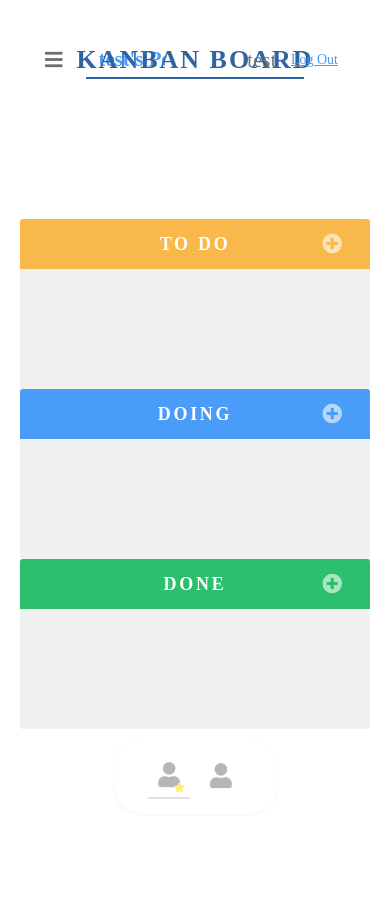
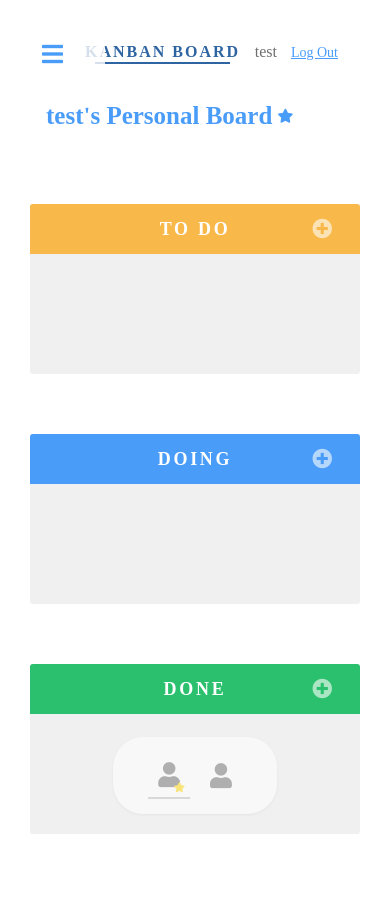
Before and after one commit to Joshtray/kanban-board, a Flask app: page / in a window 390 px wide. Before the commit the page ends 799 px from the top, so only its background shows below. Run offline with Flask 2, Linux system fonts and the light colour scheme; the visitor is signed in with stand-in values (Sample User, id 1); data comes from the database, SQL or seed files in the repository; data that the repository does not hold is empty; some libraries are stand-ins or nearby versions; some web fonts are replaced.

Commit message:
Made app responsive for multiple devices

```diff
--- a/flaskr/auth.py
+++ b/flaskr/auth.py
@@ -31,7 +31,6 @@ def register():
                 personal_board_id = db.execute(
                     'SELECT id FROM board b WHERE b.ROWID = LAST_INSERT_ROWID()'
                 ).fetchone()[0]
-                print("PB", personal_board_id)
 
                 db.execute(
                     "INSERT INTO user (username, password, personal_board) VALUES (?, ?, ?)",
@@ -40,7 +39,6 @@ def register():
                 user_id = db.execute(
                     'SELECT id FROM user u WHERE u.ROWID = LAST_INSERT_ROWID()'
                 ).fetchone()[0]
-                print(user_id)
                 db.execute(
                     'UPDATE board SET admin_id = ? WHERE id = ?', (user_id, personal_board_id)
                 )
@@ -51,7 +49,6 @@ def register():
                 )
                 db.commit()
             except db.IntegrityError as e:
-                print("Ex", e)
                 error = f"User {username} is already taken."
             else:
                 flash("Registration successful! Please log in.")
--- a/flaskr/kanban.py
+++ b/flaskr/kanban.py
@@ -62,9 +62,7 @@ def index():
         ).fetchall()
         return render_template('kanban/index.html', tasks=tasks, boards=boards, board_id=board_id, board_name=board_name, board_users=board_users, board_admin=board_admin, error=error)
     except Exception as e:
-        print(e)
         if isinstance(e, exceptions.HTTPException):
-            print("WWF", e.description)
             flash("Error: " + e.description)
             return redirect(url_for('kanban.index', error=e.code))
         raise e
@@ -133,7 +131,6 @@ def rename_board():
             return redirect(url_for('kanban.index', board_id=board_id))
     except Exception as e:
         if isinstance(e, exceptions.HTTPException):
-            print("Error: " + e.description)
             flash("Error: " + e.description)
             return redirect(url_for('kanban.index', board_id=board_id, error=e.code))
         else:
@@ -264,7 +261,6 @@ def remove_user():
             board = db.execute(
                 'SELECT b.admin_id FROM board b WHERE b.id = ?', (board_id,)
             ).fetchone()
-            print(user_id, type(user_id), remove_user_id, type(remove_user_id))
             if board is None:
                 abort(404, f"Board id {board_id} doesn't exist.")
 
--- a/flaskr/static/style.css
+++ b/flaskr/static/style.css
@@ -4,7 +4,27 @@
   -webkit-box-sizing: border-box;
   box-sizing: border-box;
 }
+::-webkit-scrollbar {
+  width: 16px;
+}
 
+::-webkit-scrollbar-track {
+  background-color: #e4e4e4;
+  border-radius: 100px;
+  margin: 10px;
+  padding: 10px;
+}
+
+::-webkit-scrollbar-thumb {
+  background-color: #9e9e9e;
+  border-radius: 100px;
+  box-shadow: inset 0 0 6px rgba(0, 0, 0, 0.3);
+  border: 5px solid transparent;
+  background-clip: content-box;
+}
+::-webkit-scrollbar-thumb:hover {
+  background-color: #4a9cf9;
+}
 a {
   color: #4a9cf9;
   text-decoration: underline;
@@ -78,7 +98,7 @@ h4 {
 
 .section-title {
   color: #2e64a1;
-  font-size: 26px;
+  font-size: 24px;
   font-weight: 700;
   margin: 40px 0;
   letter-spacing: 2px;
@@ -189,6 +209,7 @@ body {
   padding: 30px;
   transition: 0.2s ease-in-out;
   width: 100%;
+  --width: 30%;
   opacity: 0%;
 }
 .board-menu .board-list .board-list-title {
@@ -310,7 +331,7 @@ body {
 .nav-bar .board-nav .board-title .board-name {
   color: #4a9cf9;
   margin: 10px;
-  margin-right: 20px;
+  margin-right: 5px;
   overflow: hidden;
   white-space: nowrap;
   text-overflow: ellipsis;
@@ -451,16 +472,16 @@ body {
 .nav-bar .board-nav .board-title .new-user .form-submit button:hover {
   color: #4a9cf9;
 }
-.new-task-container {
+.board-item-container.new-task-container {
   height: 100%;
+  display: none;
+  opacity: 0;
+  transition: 0.2s ease-in-out;
 }
 
 .new-task-container .new-task {
   cursor: default;
-  height: 10%;
-  display: none;
-  opacity: 0;
-  transition: 0.2s ease-in-out;
+  height: 100%;
 }
 .new-task-container .new-task .board-item-edit {
   height: 100%;
@@ -592,7 +613,6 @@ body {
   background: #f0f0f0;
   border-radius: 3px;
   position: relative;
-  /* z-index: 1; */
 }
 .board-column .container {
   position: absolute;
@@ -816,6 +836,7 @@ body {
 .user-list .user-info .user-name {
   display: none;
   font-size: 14px;
+  text-align: center;
 }
 .user-list .user-info:hover .user-name {
   display: flex;
@@ -880,13 +901,134 @@ body {
   margin: 5px;
 }
 
-@media only screen and (max-width: 750px) {
+@media only screen and (max-width: 950px) {
+  .board-menu .board-list {
+    --width: 100%;
+  }
+  .section-title {
+    font-size: 16px;
+  }
+  .nav-bar .board-nav {
+    position: absolute;
+    bottom: -60%;
+    width: 100%;
+  }
+  .nav-bar .board-nav .board-menu-button {
+    position: fixed;
+    top: 0;
+    left: 0;
+    padding: 40px;
+    z-index: 3;
+    background-color: transparent;
+    border-bottom-right-radius: 15px;
+  }
+  .nav-bar .board-nav .board-menu-button:hover {
+    background-color: rgba(255, 255, 255, 0.8);
+  }
+  .nav-bar .board-nav .board-title .board-name {
+    font-size: 25px;
+    margin-right: 10px;
+    margin-left: 0px;
+  }
   .kanban-board .board {
     flex-direction: column;
-    width: 100%;
+    align-items: center;
+    justify-content: center;
+    margin: 0px 10px 30px;
   }
   .kanban-board .board .board-column {
     width: 100%;
+    margin: 30px;
+  }
+  .kanban-board .board .board-column .board-column-content {
+    display: flex;
+    flex-direction: row;
+    align-items: center;
+    justify-content: center;
+    flex-wrap: wrap;
+  }
+  .kanban-board .board .board-column .board-item-container.main-container {
+    width: 45%;
+    margin: 10px;
+  }
+  .kanban-board .board .board-column .board-item-container .board-item-edit form button {
+    transform: rotate(90deg);
+  }
+  .new-task-container {
+    max-width: max-content;
+    width: 100%;
+  }
+  .nav-bar .board-nav .board-title .new-user {
     margin: 0;
   }
+  .account-nav span {
+    font-size: 16px;
+    letter-spacing: 0px;
+  }
+  .user-list {
+    z-index: 3;
+  }
 }
+@media only screen and (max-width: 650px) {
+  .nav-bar .board-nav .board-menu-button {
+    position: fixed;
+    top: 0;
+    left: 0;
+    padding: 42px;
+    z-index: 3;
+    background-color: transparent;
+  }
+
+  .nav-bar .board-nav {
+    position: absolute;
+    bottom: -40%;
+    width: 100%;
+  }
+  .section-title {
+    width: 100%;
+    text-align: left;
+    margin-left: 40px;
+  }
+  .kanban-board .board .board-column {
+    margin: 60px;
+    margin-top: 0;
+  }
+  .main-flash {
+    z-index: 6;
+    margin-top: 75px;
+    margin-right: 50px;
+  }
+  .kanban-board .board .board-column .board-item-container.main-container {
+    margin: 5px 15px;
+  }
+  .board-item-edit {
+    display: flex;
+    flex-direction: column;
+    align-items: center;
+    justify-content: center;
+  }
+  .board-item-edit form {
+    display: flex;
+    flex-direction: row;
+    align-items: center;
+    justify-content: center;
+    text-align: center;
+  }
+  .board-item-edit form button {
+    height: 25px;
+    display: flex;
+    flex-direction: column;
+    align-items: center;
+    justify-content: center;
+    border-radius: 50%;
+    margin: 3px;
+    text-align: center;
+    font-size: 14px;
+    cursor: pointer;
+    background-color: transparent;
+    transition: 0.15s ease-in;
+  }
+}
+.hidden-input {
+  display: none;
+}
--- a/flaskr/templates/kanban/index.html
+++ b/flaskr/templates/kanban/index.html
@@ -34,10 +34,11 @@
           </form>
         </section>
       </section>
-      <form class="new-user" action="{{ url_for('kanban.add_user', board_id=board_id ) }}" method="post">
+      <form class="new-user" action="{{ url_for('kanban.add_user', board_id=board_id ) }}" method="post" autocomplete="off">
+        <input autocomplete="false" name="hidden" type="text" class="hidden-input" title="hidden"/>
         <i class="fa fa-user"></i>
         <section class="form-input">
-          <input type="text" id="username" name="username" placeholder="Add User..." required />
+          <input type="text" id="username" name="username" placeholder="Add User..." autocomplete="off" required />
         </section>
         <section class="form-submit">
             <button title="Add user to board" type="submit" class="fa fa-plus"></button>
@@ -62,7 +63,7 @@
 
 {% block content %}
 <section class="overlay" id="overlay" onclick="close_menu()"></section>
-<section class="board-menu" id="board-menu">
+<section class="board-menu" id="board-menu" width="30%">
   <section class="board-list">
     <h3 class="board-list-title">Your Boards:</h3>
     <h4>Personal Board</h4>
@@ -136,7 +137,7 @@
             {% for i in range(tasks|length-1, -1, -1) %}
               {% set task = tasks[i] %}
               {% if task['priority_group'] == group.upper() %}
-                <div class="board-item-container">
+                <div class="board-item-container main-container">
                   <div class="board-item draggable"
                   task_id="{{ task['id'] }}"
                   board_id="{{ board_id }}"
@@ -186,7 +187,7 @@
     </div>
     <section class="user-list">
       {% for user in board_users %}
-      <section class="user-info " user_id="{{ user.id }}" board_id="{{ board_id }}">
+      <section class="user-info" user_id="{{ user.id }}" board_id="{{ board_id }}">
         {% if g.user['id'] == board_admin and user['id'] != g.user['id'] %}
           <button class="remove-user" onclick="remove_user(this)">❌</button>
         {% endif %}
```
Also changed, not shown: flaskr/templates/js/script.js (+6 -24 lines).
